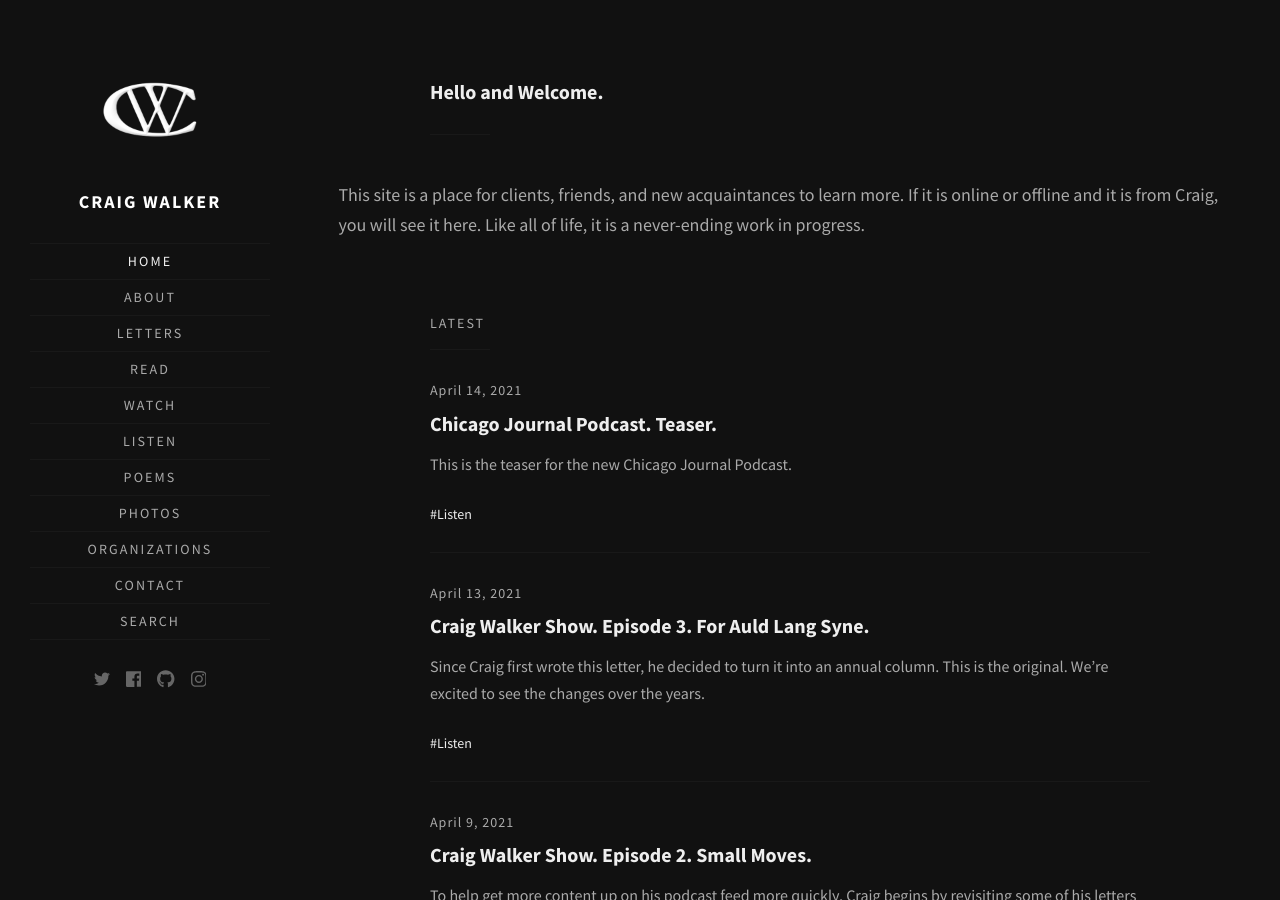
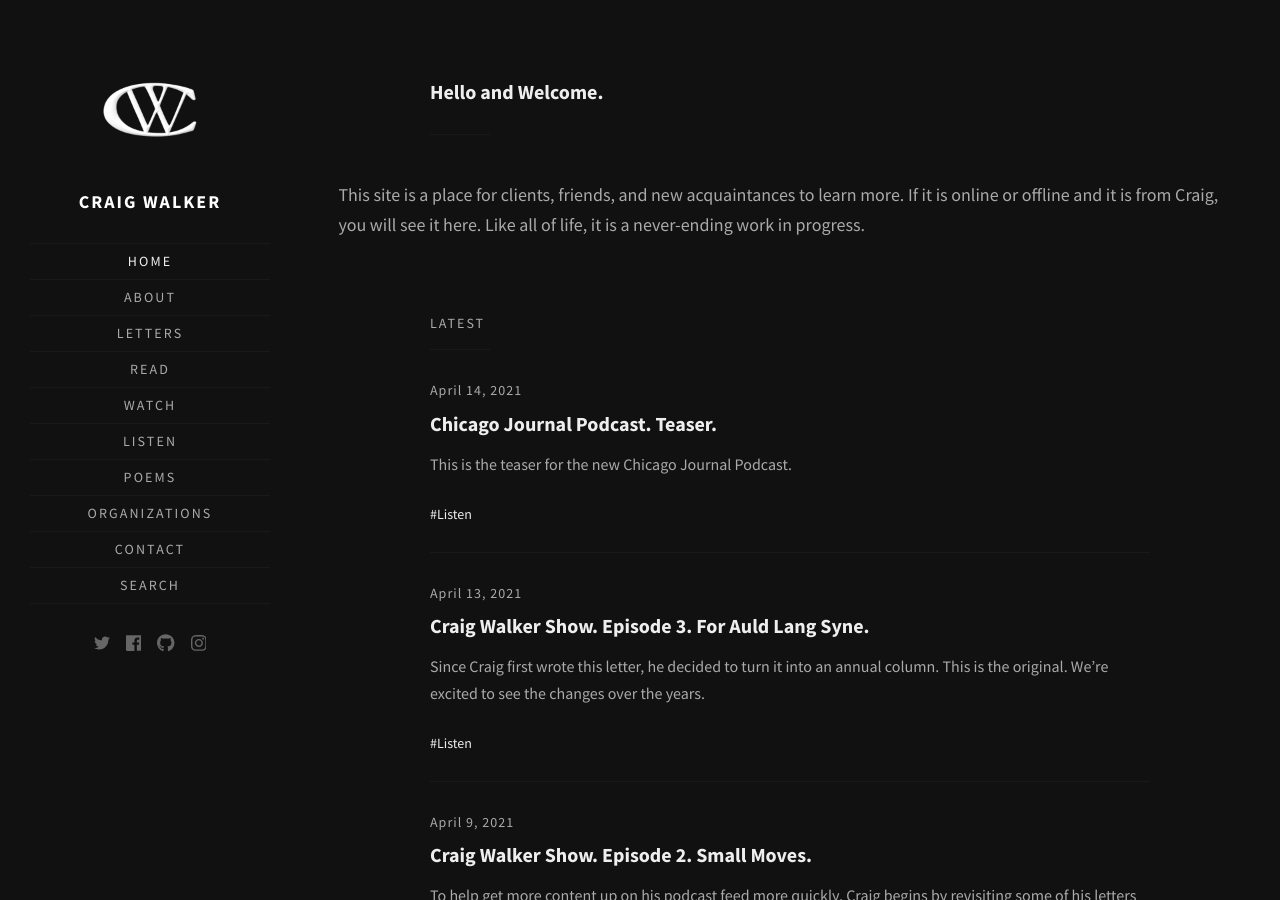
Before and after one commit to walkercraig/walkercraig, a Jekyll site: the page built from index.html, in a window 1280 px wide and 900 px high. Built offline with Jekyll 4.4.1, drawn with Linux system fonts in a browser that asks for light colours; some web fonts are replaced; the list of posts is cut into pages by our own code.

Commit message:
Update _config.yml

```diff
--- a/_config.yml
+++ b/_config.yml
@@ -41,8 +41,6 @@ navigation:
     url: /tags/index.html#Listen
   - text: Poems
     url: /tags/index.html#Poems
-  - text: Photos
-    url: /tags/index.html#Photos
   - text: Organizations
     url: /organizations
   - text: Contact
```
